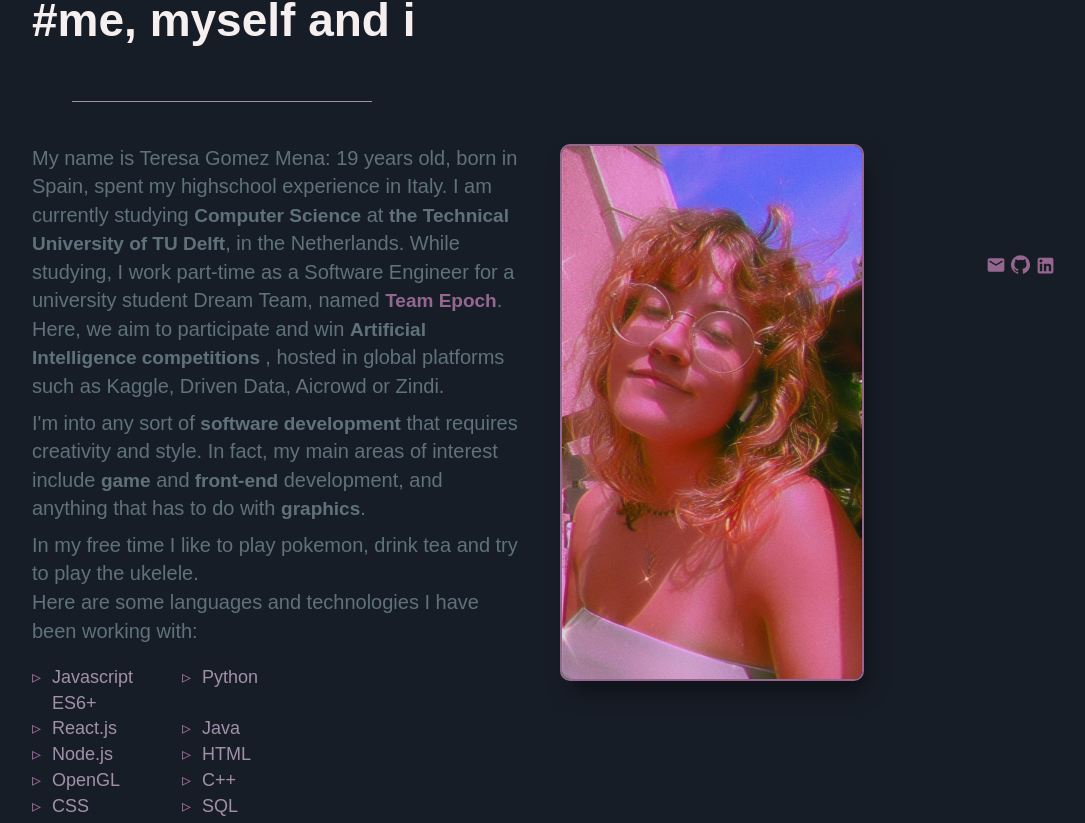
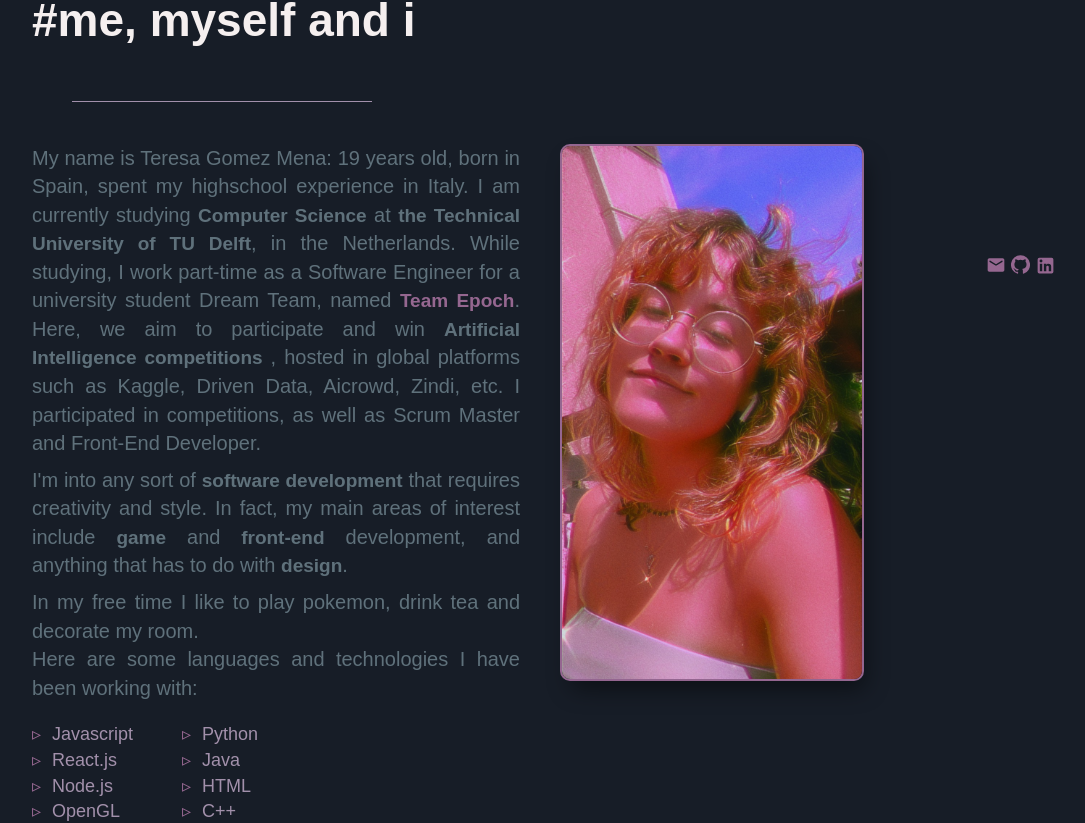
Before and after one commit to teresagomezmena/myportfolio, a React (Create React App) app: page / in a window 1280 px wide. Shown: the part 469-1292 px from the top of the page, without its empty margins (160-1245 px from the left). Built offline with nearby package versions, Linux system fonts and the light colour scheme; a web font is replaced by a local one.

Commit message:
added some extra projects to fill up the page

```diff
--- a/src/components/About.js
+++ b/src/components/About.js
@@ -29,19 +29,19 @@ class About extends React.Component {
         While studying, I work part-time as a Software Engineer for a university student
         Dream Team, named <a href="https://www.teamepoch.net/">Team Epoch</a>. Here, we
         aim to participate and win  <b> Artificial Intelligence competitions </b>, hosted in global platforms such as
-        Kaggle, Driven Data, Aicrowd or Zindi.
+        Kaggle, Driven Data, Aicrowd, Zindi, etc. I participated in competitions, as well as Scrum Master and Front-End Developer.
       </p>
     );
     const two = (
       <p>
         I'm into any sort of <b>software development</b> that requires
         creativity and style. In fact, my main areas of interest include <b>game</b> and
-        <b> front-end</b> development, and anything that has to do with <b>graphics</b>.
+        <b> front-end</b> development, and anything that has to do with <b>design</b>.
       </p>
     );
     const three = (
       <p>
-        In my free time I like to play pokemon, drink tea and try to play the ukelele.
+        In my free time I like to play pokemon, drink tea and decorate my room.
       </p>
     );
     const four = (
@@ -56,7 +56,7 @@ class About extends React.Component {
     const desc_items = [one, two, three];
 
     const tech_stack = [
-      "Javascript ES6+",
+      "Javascript",
       "Python",
       "React.js",
       "Java",
--- a/src/components/Projects.js
+++ b/src/components/Projects.js
@@ -29,6 +29,20 @@ class Projects extends React.Component {
         open: "."
       },
       "Reversi": {
+        desc:
+          "A two-player online game created with Node.js. ",
+        techStack: "Node.js, Javascript, HTML, CSS",
+        link: ".",
+        open: "."
+      },
+      "Knowledge WebPage": {
+        desc:
+          "A two-player online game created with Node.js. ",
+        techStack: "Node.js, Javascript, HTML, CSS",
+        link: ".",
+        open: "."
+      },
+      "Community Platform": {
         desc:
           "A two-player online game created with Node.js. ",
         techStack: "Node.js, Javascript, HTML, CSS",
--- a/src/styles/About.css
+++ b/src/styles/About.css
@@ -9,6 +9,7 @@
     padding-left: 15%;
     padding-top: 5%;
     padding-right: 20%;
+    text-align: justify;
   }
 
   .about-description ul {
--- a/src/styles/Introduction.css
+++ b/src/styles/Introduction.css
@@ -2,6 +2,7 @@
     display: flex;
     flex-direction: column;
     align-items: flex-start;
+    text-align: justify;
     padding-left: 15%;
     padding-top: 5%;
   }
@@ -12,7 +13,6 @@
 
   .Typist {
     color: var(--section-title);
-    text-align: center;
     font-size: 76px;
     margin-top: -30px;
   }
```
